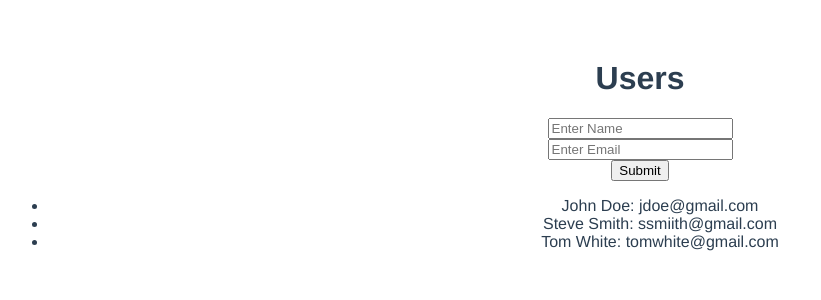
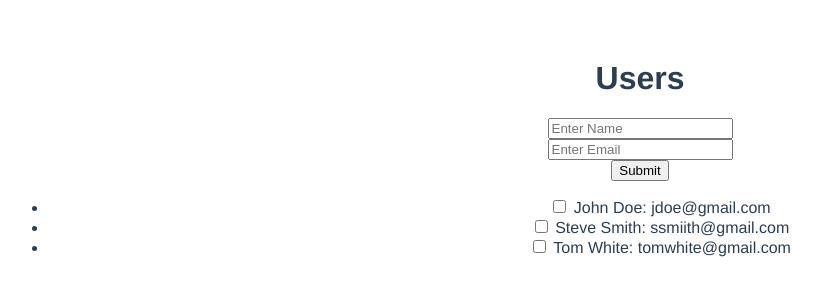
Before and after one commit to tnelson2016/firstVueApp, a Vue app: page / in a window 1280 px wide. Shown: the top 300 px of the page, without its empty margins (0-821 px from the left). Built offline with nearby package versions, Linux system fonts and the light colour scheme.

Commit message:
Added checkboxes and line-through if user contacted

```diff
--- a/src/components/users.vue
+++ b/src/components/users.vue
@@ -10,7 +10,10 @@
 </form>
     <ul>
       <li v-for="user in users">
-        {{user.name}}: {{user.email}}
+        <input type="checkbox" class='toggle' v-model="user.contacted">
+        <span :class="{contacted: user.contacted}">
+          {{user.name}}: {{user.email}}
+      </span>
         </li>
     </ul>
   </div>
@@ -46,7 +49,8 @@
     addUser: function(e) {
       this.users.push({
         name: this.newUser.name,
-        email: this.newUser.email
+        email: this.newUser.email,
+        contacted: false
       })
 
       e.preventDefault()
@@ -56,4 +60,10 @@
 </script>
 
 <style scoped>
+
+.contacted{
+  text-decoration: line-through
+}
+
+
 </style>
```
